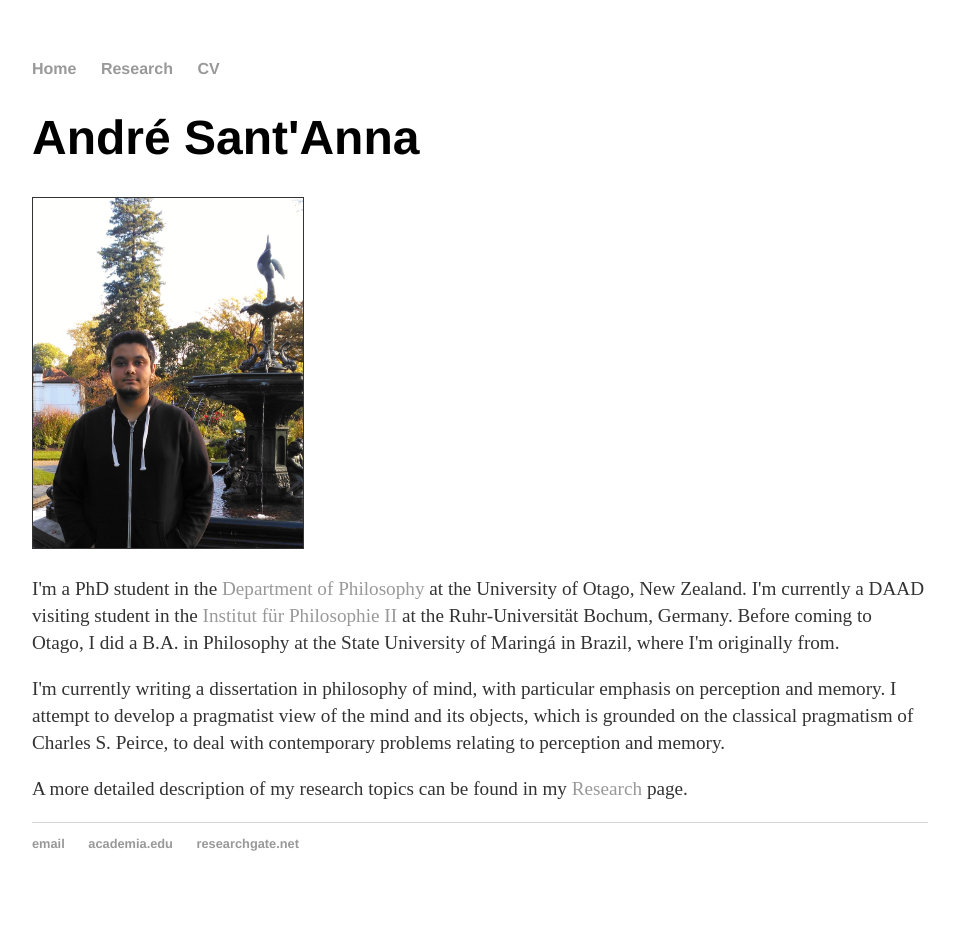
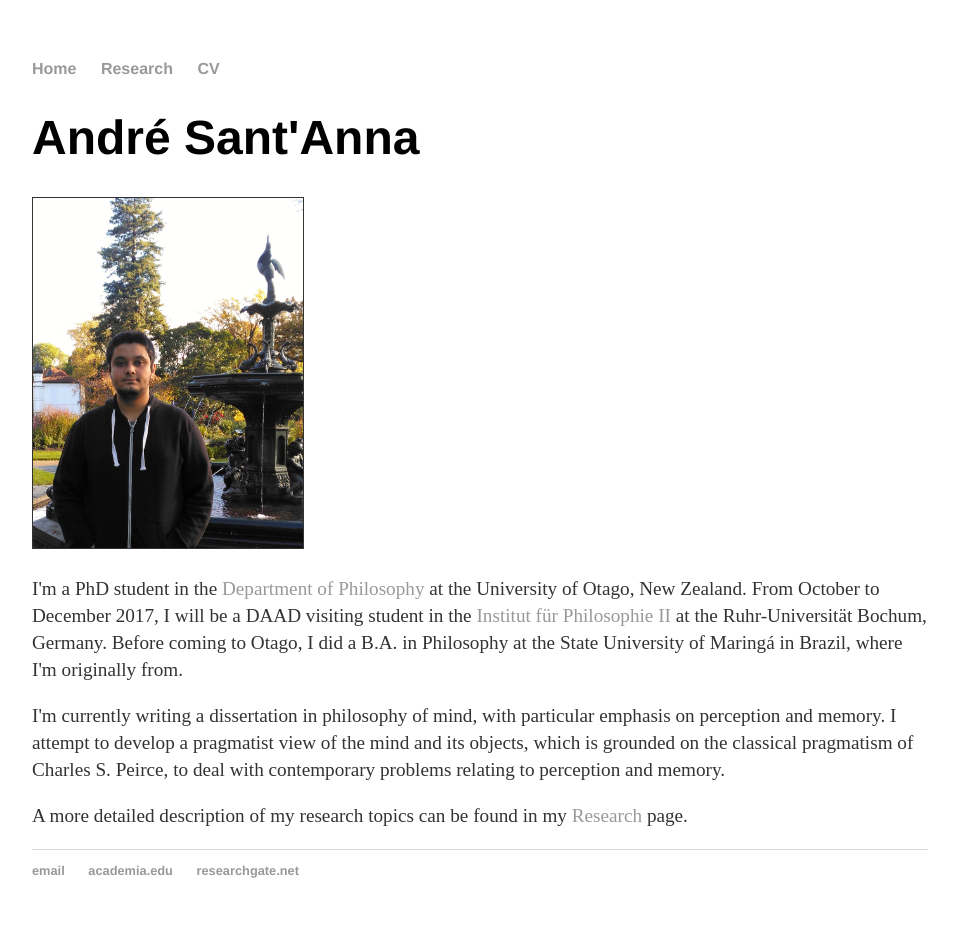
Before and after one commit to andresantanna/andresantanna.github.io, a Jekyll site: the page built from index.html, in a window 1280 px wide. Shown: the whole page, without its empty margins (160-1119 px from the left). Built offline with Jekyll 4.4.1, drawn with Linux system fonts in a browser that asks for light colours; comment, search, counter and statistics services are not loaded; before the commit the page ends 911 px from its top, so only the background shows below that.

Commit message:
Update index.html

```diff
--- a/index.html
+++ b/index.html
@@ -5,7 +5,7 @@
 <div class="blurb">
 	<h1>André Sant'Anna</h1>
 	<p style="background-color:white"> <img src="andre.jpg" height="350px" width="270px" border="1px"> </p>
-	    <p>I'm a PhD student in the <a href="http://www.otago.ac.nz/philosophy/">Department of Philosophy</a> at the University of Otago, New Zealand. I'm currently a DAAD visiting student in the <a href="http://www.ruhr-uni-bochum.de/philosophy/ii/">Institut für Philosophie II</a> at the Ruhr-Universität Bochum, Germany. Before coming to Otago, I did a B.A. in Philosophy at the State University of Maringá in Brazil, where I'm originally from.</p>
+	    <p>I'm a PhD student in the <a href="http://www.otago.ac.nz/philosophy/">Department of Philosophy</a> at the University of Otago, New Zealand. From October to December 2017, I will be a DAAD visiting student in the <a href="http://www.ruhr-uni-bochum.de/philosophy/ii/">Institut für Philosophie II</a> at the Ruhr-Universität Bochum, Germany. Before coming to Otago, I did a B.A. in Philosophy at the State University of Maringá in Brazil, where I'm originally from.</p>
 <p>I'm currently writing a dissertation in philosophy of mind, with particular emphasis on perception and memory. I attempt to develop a pragmatist view of the mind and its objects, which is grounded on the classical pragmatism of Charles S. Peirce, to deal with contemporary problems relating to perception and memory.</p>
 <p>A more detailed description of my research topics can be found in my <a href="/research">Research</a> page.</p>
 
```
